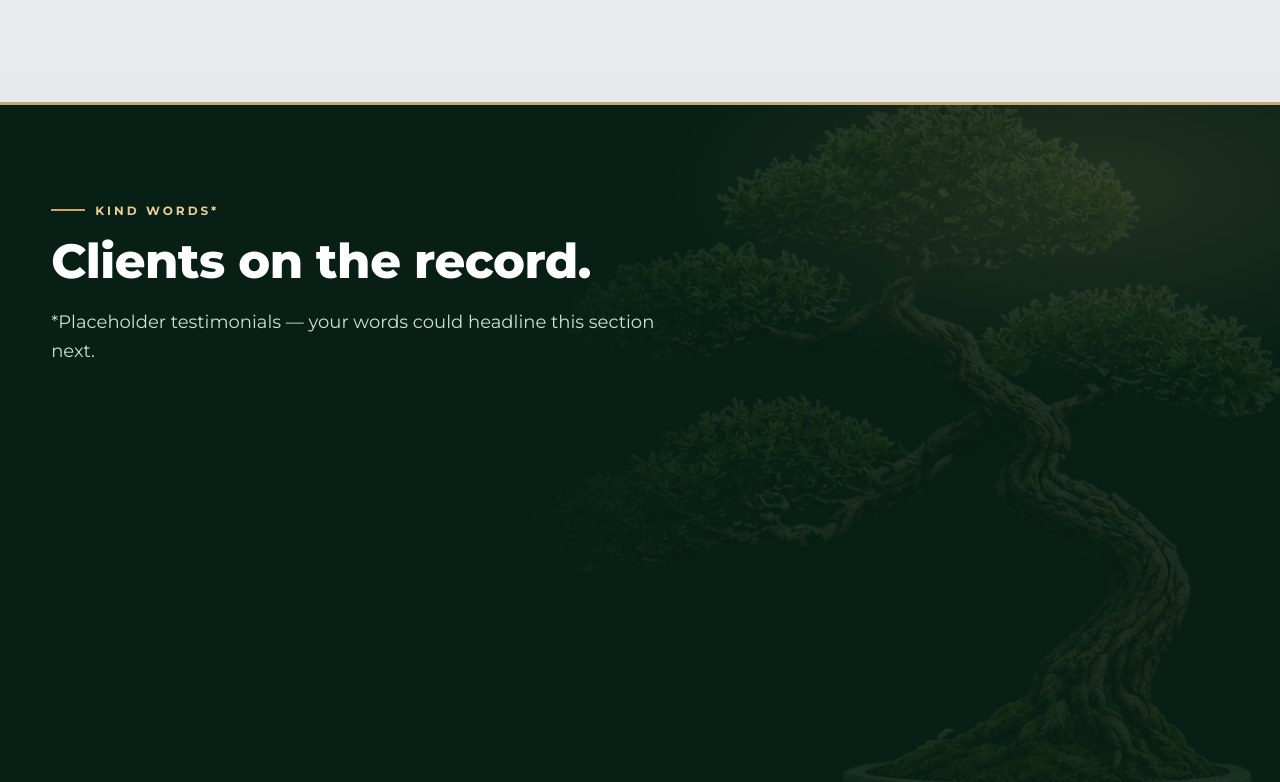
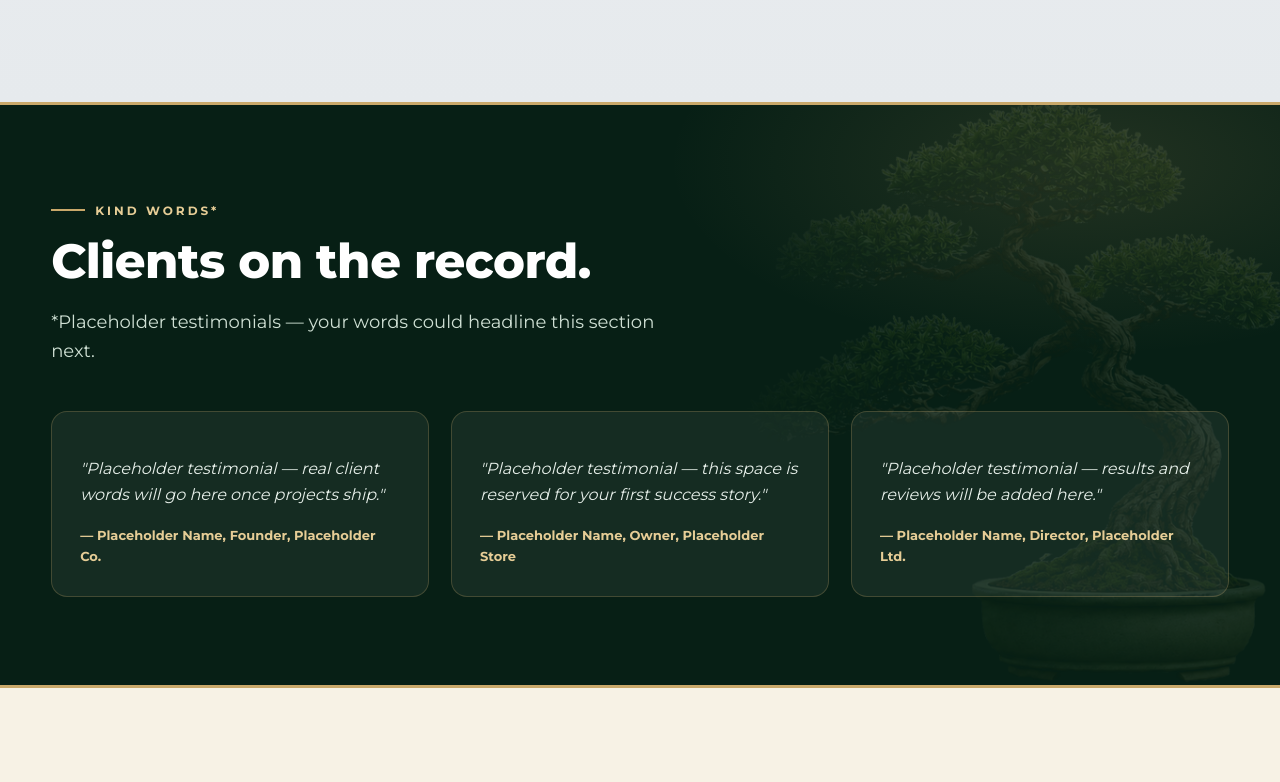
Before and after one commit to MASTERxVIC/ikigai, a Next.js app: page / in a window 1280 px wide. Shown: the part 4778-5560 px from the top of the page. Built offline with nearby package versions, Linux system fonts and the light colour scheme.

Commit message:
globals.css: append tablet/mobile CSS batch at end

```diff
--- a/app/globals.css
+++ b/app/globals.css
@@ -62,6 +62,9 @@ h1, h2, h3 { line-height: 1.15; letter-spacing: -0.5px; margin: 0 0 14px; }
   cursor: pointer; border: none; font-family: var(--font);
 }
 .btn:hover { transform: translateY(-2px); }
+
+
+
 .btn-gold { background: linear-gradient(135deg, var(--gold-light), var(--gold)); color: var(--emerald-950); box-shadow: 0 10px 26px rgba(201, 168, 106, 0.35); }
 .btn-gold:hover { box-shadow: 0 14px 32px rgba(201, 168, 106, 0.5); }
 .btn-outline { border: 2px solid rgba(255,255,255,0.55); color: #fff; background: transparent; }
@@ -547,3 +550,49 @@ table.cookie-table th { background: var(--emerald-100); color: var(--emerald-800
   table.cookie-table { font-size: 13px; }
   table.cookie-table th, table.cookie-table td { padding: 8px 10px; }
 }
+
+
+/* ---------- TABLET/MOBILE BATCH (Oct 2026) — desktop untouched ---------- */
+/* Cookie banner: text on its own row, Accept + Decline share one row. */
+@media (max-width: 960px) {
+  .cookie-banner p { flex-basis: 100%; }
+}
+/* Hero stats: centered on tablet/mobile. */
+@media (max-width: 960px) {
+  .hero-stats { justify-content: center; }
+  .hero-stats > div { text-align: center; }
+}
+/* Trust strip: text + button both centered on tablet/mobile.
+   justify-content needs !important — the container sets it inline. */
+@media (max-width: 960px) {
+  .trust-strip { flex-direction: column; justify-content: center !important; text-align: center; }
+  .trust-strip p { text-align: center; }
+}
+/* Selected-work cards: the roll track's 200%/50% geometry inflates the
+   body on tablet/mobile (huge gap above the links) — let copies size
+   naturally and put the links back in normal flow. Desktop 300px body
+   with bottom-pushed links is unchanged. */
+@media (max-width: 960px) {
+  .ref-roll-track { height: auto; }
+  .ref-roll-copy { height: auto; }
+  .ref-roll-copy > .ref-proj-link:first-of-type { margin-top: 20px; }
+}
+/* Testimonials carousel: desktop = same 3-col grid as before; tablet/
+   mobile = single-row auto-sliding track (transform set by the component).
+   The min-width rule keeps the grid unshifted on desktop. */
+.testi-track { display: grid; grid-template-columns: repeat(3, 1fr); gap: 22px; }
+@media (min-width: 961px) { .testi-track { transform: none !important; } }
+@media (max-width: 960px) {
+  .testi-viewport { overflow: hidden; }
+  .testi-track { display: flex; gap: 0; transition: transform .6s ease; }
+  .testi-track .testimonial { flex: 0 0 100%; }
+}
+/* Footer on tablet/mobile: no image — the green gradient everywhere. */
+@media (max-width: 960px) {
+  .footer { background: linear-gradient(135deg, #0b2e21, #155a3e); }
+}
+/* Hero buttons: same row on mobile (tablet already shows them in a row).
+   Overrides the earlier ≤700px full-width stacking rule. */
+@media (max-width: 700px) {
+  .hero-ctas .btn { width: auto; flex: 1; justify-content: center; padding: 12px 10px; font-size: 14px; }
+}
```
